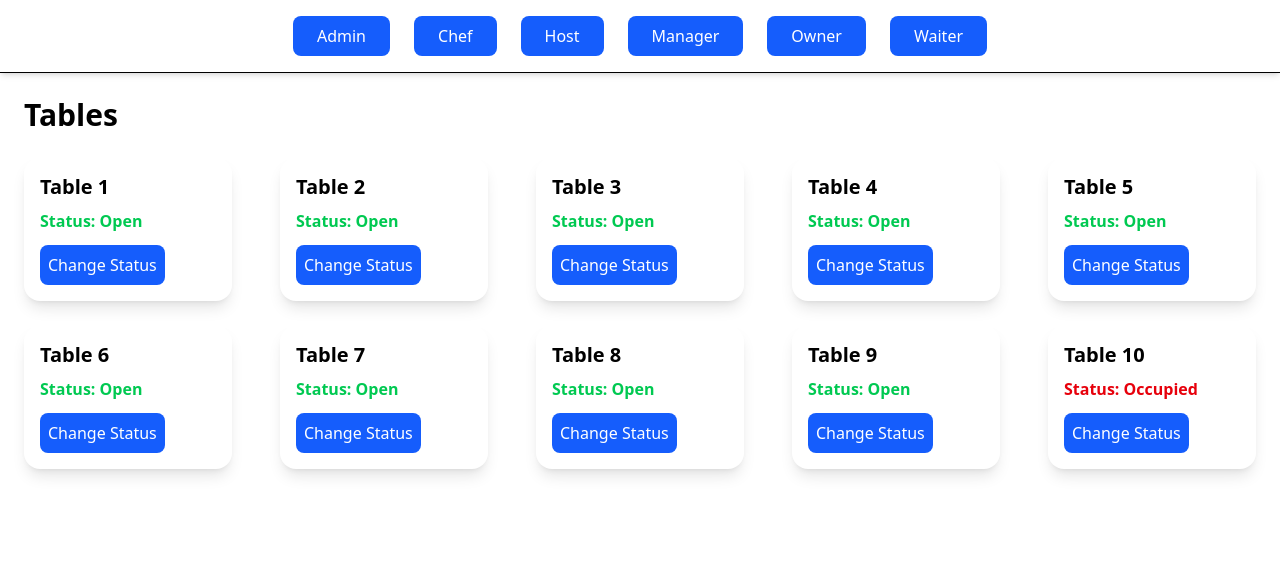
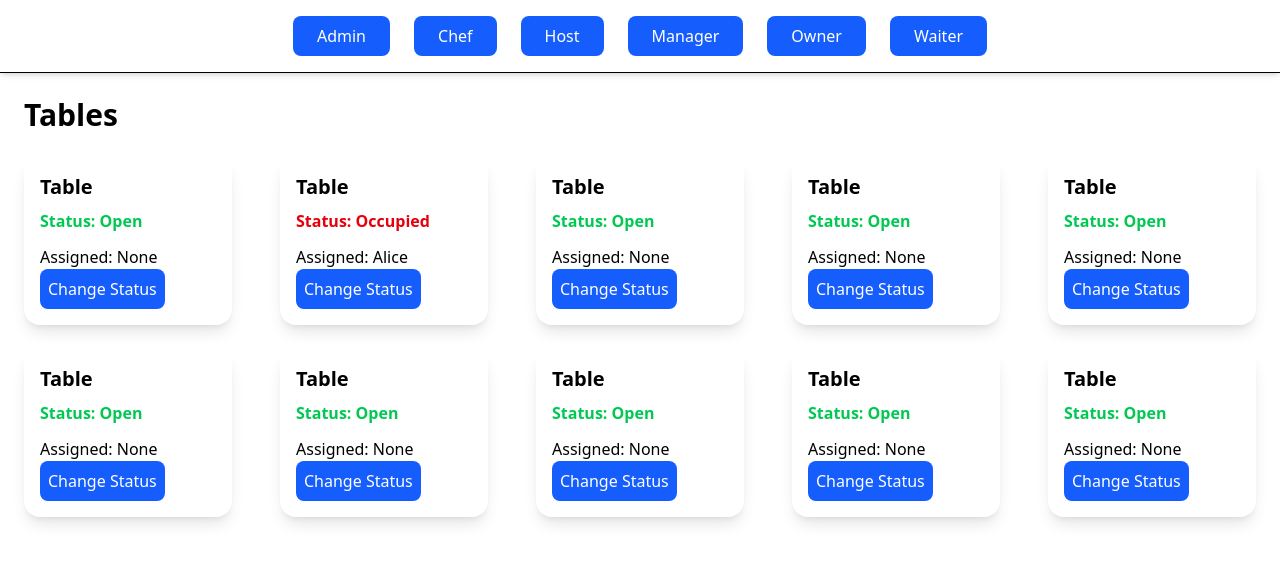
Before and after one commit to maxpilipovic/restaurant-management-system, a React (Vite) app in the folder frontend/: page /host in a window 1280 px wide. Shown: the top 562 px of the page. Built offline with nearby package versions, Linux system fonts and the light colour scheme.

Commit message:
Fixed bugs on host & manager page

```diff
--- a/frontend/src/components/common/HostCard.jsx
+++ b/frontend/src/components/common/HostCard.jsx
@@ -1,6 +1,6 @@
 import React from 'react';
 
-export const HostCard = ({ table, updateStatus }  ) => {
+export const HostCard = ({ table, workers, updateStatus }  ) => {
 
   const toggleStatus = () => {
     const newStatus = table.status === "Open" ? "Occupied" : "Open";
@@ -20,6 +20,12 @@ export const HostCard = ({ table, updateStatus }  ) => {
         >
           Status: {table.status}
         </p>
+        <p>
+          Assigned:{" "}
+          {table.assigned_waiter
+            ? workers.find((w) => w.id === table.assigned_waiter)?.first_name
+            : "None"}
+        </p>
         <button className="bg-blue-600 hover:bg-blue-700 text-white px-2 py-2 rounded-lg font-medium" onClick={toggleStatus}>
           Change Status
         </button>
--- a/frontend/src/pages/PageHost.jsx
+++ b/frontend/src/pages/PageHost.jsx
@@ -6,17 +6,23 @@ export const PageHost = () => {
 
     //hardcoded data
     const [tables, setTables] = useState([
-        { id: 1, table: 1, status: "Open" },
-        { id: 2, table: 2, status: "Open" },
-        { id: 3, table: 3, status: "Open" },
-        { id: 4, table: 4, status: "Open" },
-        { id: 5, table: 5, status: "Open" },
-        { id: 6, table: 6, status: "Open" },
-        { id: 7, table: 7, status: "Open" },
-        { id: 8, table: 8, status: "Open" },
-        { id: 9, table: 9, status: "Open" },
-        { id: 10, table: 10, status: "Occupied" }
+        { id: 1, number: 1, status: "Open", assigned_waiter: null },
+        { id: 2, number: 2, status: "Occupied", assigned_waiter: 1 },
+        { id: 3, number: 3, status: "Open", assigned_waiter: null },
+        { id: 4, number: 4, status: "Open", assigned_waiter: null },
+        { id: 5, number: 5, status: "Open", assigned_waiter: null },
+        { id: 6, number: 6, status: "Open", assigned_waiter: null },
+        { id: 7, number: 7, status: "Open", assigned_waiter: null },
+        { id: 8, number: 8, status: "Open", assigned_waiter: null },
+        { id: 9, number: 9, status: "Open", assigned_waiter: null },
+        { id: 10, number: 10, status: "Open", assigned_waiter: null }
     ]);
+
+    const [workers, setWorkers] = useState([
+        { id: 1, first_name: "Alice", last_name: "Johnson", role: "Waiter" },
+        { id: 2, first_name: "Bob", last_name: "Smith", role: "Waiter" },
+        { id: 3, first_name: "Carol", last_name: "Davis", role: "Host" },
+      ]);
 
     const updateStatus = (id, newStatus) => {
       setTables((prev) =>
@@ -34,6 +40,7 @@ export const PageHost = () => {
           <HostCard
             key={table.id}
             table={table}
+            workers={workers}
             updateStatus={updateStatus}
           />
         ))}
```
